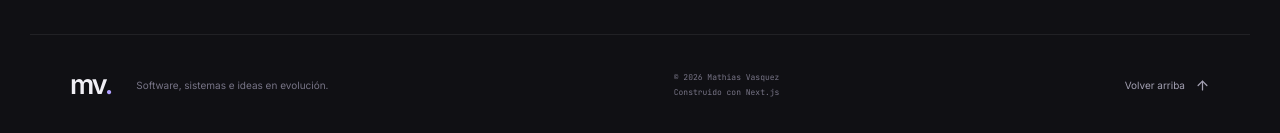
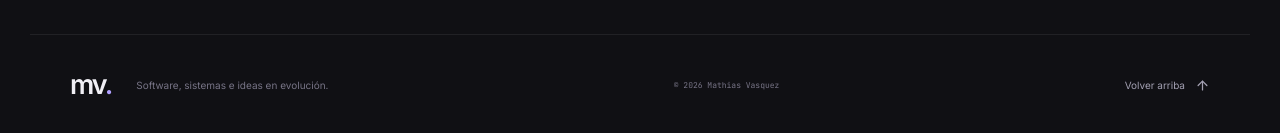
Before and after one commit to Mathifa59/Portafolio, a Next.js app: page / in a window 1280 px wide. Shown: the part 4680-4813 px from the top of the page. Built offline with nearby package versions, Linux system fonts and the light colour scheme.

Commit message:
fix: link footer branding to top and DevHorses

```diff
--- a/app/globals.css
+++ b/app/globals.css
@@ -1216,15 +1216,19 @@ details[open] summary > svg {
   color: var(--subtle);
   font-size: 8px;
   line-height: 1.9;
-}
-.site-footer > a {
+  transition: color 0.2s;
+}
+.footer-credit:hover {
+  color: var(--foreground);
+}
+.footer-top {
   display: flex;
   align-items: center;
   gap: 10px;
   color: var(--muted);
   font-size: 10px;
 }
-.site-footer > a:hover {
+.footer-top:hover {
   color: var(--foreground);
 }
 
@@ -1885,7 +1889,7 @@ details[open] summary > svg {
   .site-footer p {
     max-width: none;
   }
-  .site-footer > a {
+  .footer-top {
     margin-left: auto;
   }
   .case-study {
--- a/src/components/sections/Footer.tsx
+++ b/src/components/sections/Footer.tsx
@@ -9,17 +9,21 @@ export default function Footer() {
   return (
     <footer className="site-footer section-shell">
       <div>
-        <span className="wordmark">
+        <a href="#main-content" className="wordmark" aria-label={tr.top}>
           mv<span>.</span>
-        </span>
+        </a>
         <p>{tr.line}</p>
       </div>
-      <span className="footer-credit mono">
+      <a
+        href="https://www.devhorses.com/"
+        target="_blank"
+        rel="noopener noreferrer"
+        title="DevHorses"
+        className="footer-credit mono"
+      >
         © {new Date().getFullYear()} Mathias Vasquez
-        <br />
-        {tr.built}
-      </span>
-      <a href="#main-content">
+      </a>
+      <a href="#main-content" className="footer-top">
         {tr.top}
         <ArrowUp size={15} aria-hidden="true" />
       </a>
--- a/src/data/translations.ts
+++ b/src/data/translations.ts
@@ -173,7 +173,6 @@ export const t = {
     footer: {
       line: "Software, sistemas e ideas en evolución.",
       top: "Volver arriba",
-      built: "Construido con Next.js",
     },
     case: {
       back: "Volver a proyectos",
@@ -362,7 +361,6 @@ export const t = {
     footer: {
       line: "Software, systems and ideas in progress.",
       top: "Back to top",
-      built: "Built with Next.js",
     },
     case: {
       back: "Back to projects",
```
